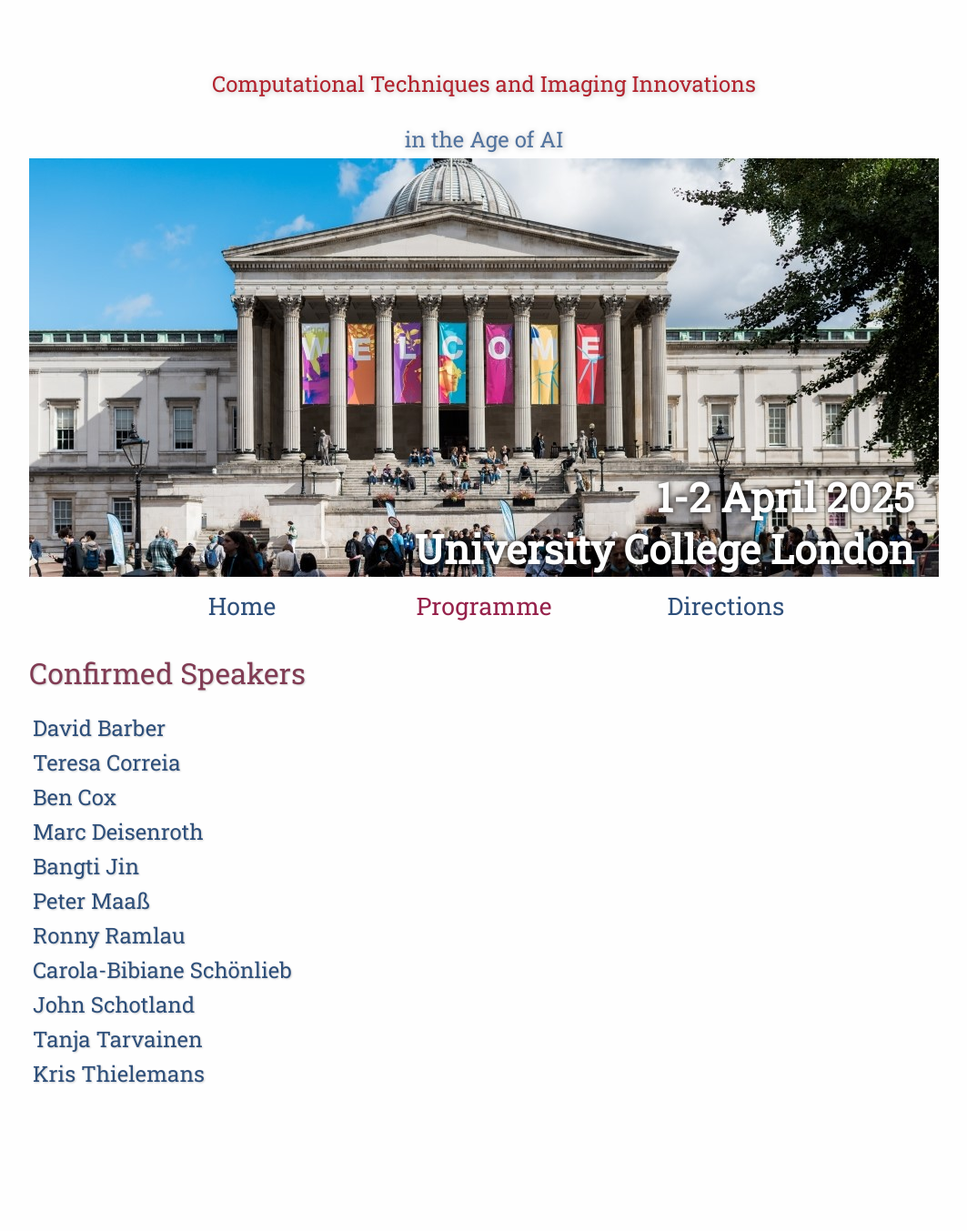
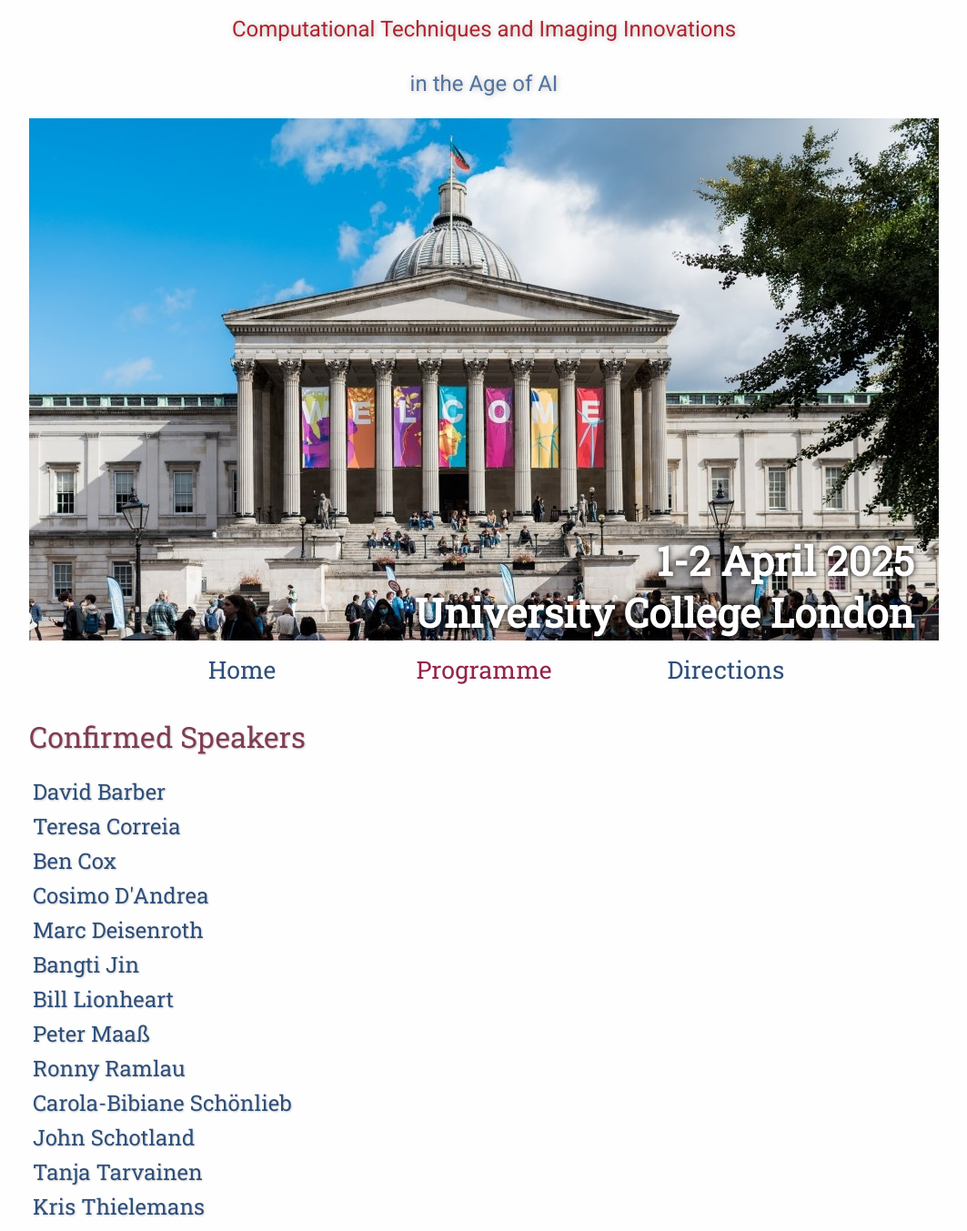
Before and after one commit to worair/ctiai, a plain HTML site: page programme/index.html in a window 1280 px wide. Shown: the top 1353 px of the page at 91% size, without its empty margins (108-1171 px from the left). Drawn offline with nearby package versions, Linux system fonts and the light colour scheme; some packages are replaced by stand-ins of ours; files that its build step writes are made by us from their sources.

Commit message:
adding speakers and unifying the figure size

```diff
--- a/programme/index.html
+++ b/programme/index.html
@@ -44,14 +44,16 @@
 
 <body>
 
+    <div class="top-left">
+        <span class="title1">Computational Techniques and Imaging Innovations</span><div style="line-height:100%;">
+            <br>
+        </div>
+        <span class="title2">in the Age of AI</span>
+    </div>
+    <div class="spacer"></div>
+
     <div class="banner">
         <img src="assets/biggishbanner.jpg" alt="Conference Template Banner">
-        <div class="top-left">
-            <span class="title1">Computational Techniques and Imaging Innovations</span><div style="line-height:100%;">
-                <br>
-            </div>
-            <span class="title2"> in the Age of AI</span>
-        </div>
         <div class="bottom-right">
             1-2 April 2025 <br> University College London
         </div>
@@ -83,10 +85,15 @@
             </td>
         </tr>
 
+        <tr>
+            <td class="title-special">
+                <a href="https://profiles.ucl.ac.uk/5280">Ben Cox</a>
+            </td>
+        </tr>
 
         <tr>
             <td class="title-special">
-                <a href="https://profiles.ucl.ac.uk/5280">Ben Cox</a>
+                <a href="https://ieeexplore.ieee.org/author/37670605600">Cosimo D'Andrea</a>
             </td>
         </tr>
 
@@ -101,6 +108,13 @@
                 <a href="https://www.math.cuhk.edu.hk/people/academic-staff/btjin">Bangti Jin</a>
             </td>
         </tr>
+
+        <tr>
+            <td class="title-special">
+                <a href="https://personalpages.manchester.ac.uk/staff/Bill.Lionheart/">Bill Lionheart</a>
+            </td>
+        </tr>
+
         <tr>
             <td class="title-special">
                 <a href="https://user.math.uni-bremen.de/pmaass/">Peter Maaß</a>
```
Also changed, not shown: directions/index.html (+8 -14 lines), index.html (+0 -2 lines).
